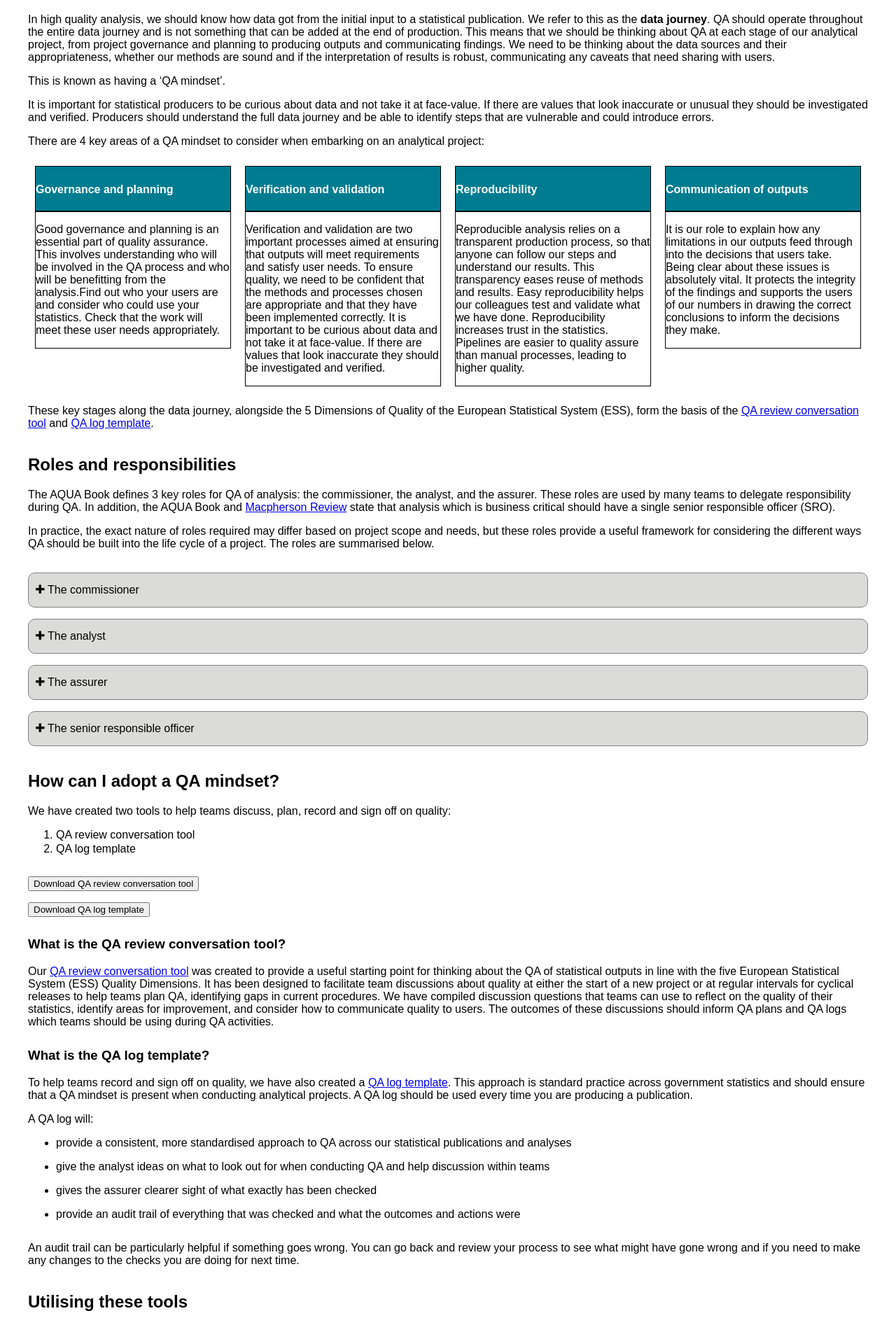
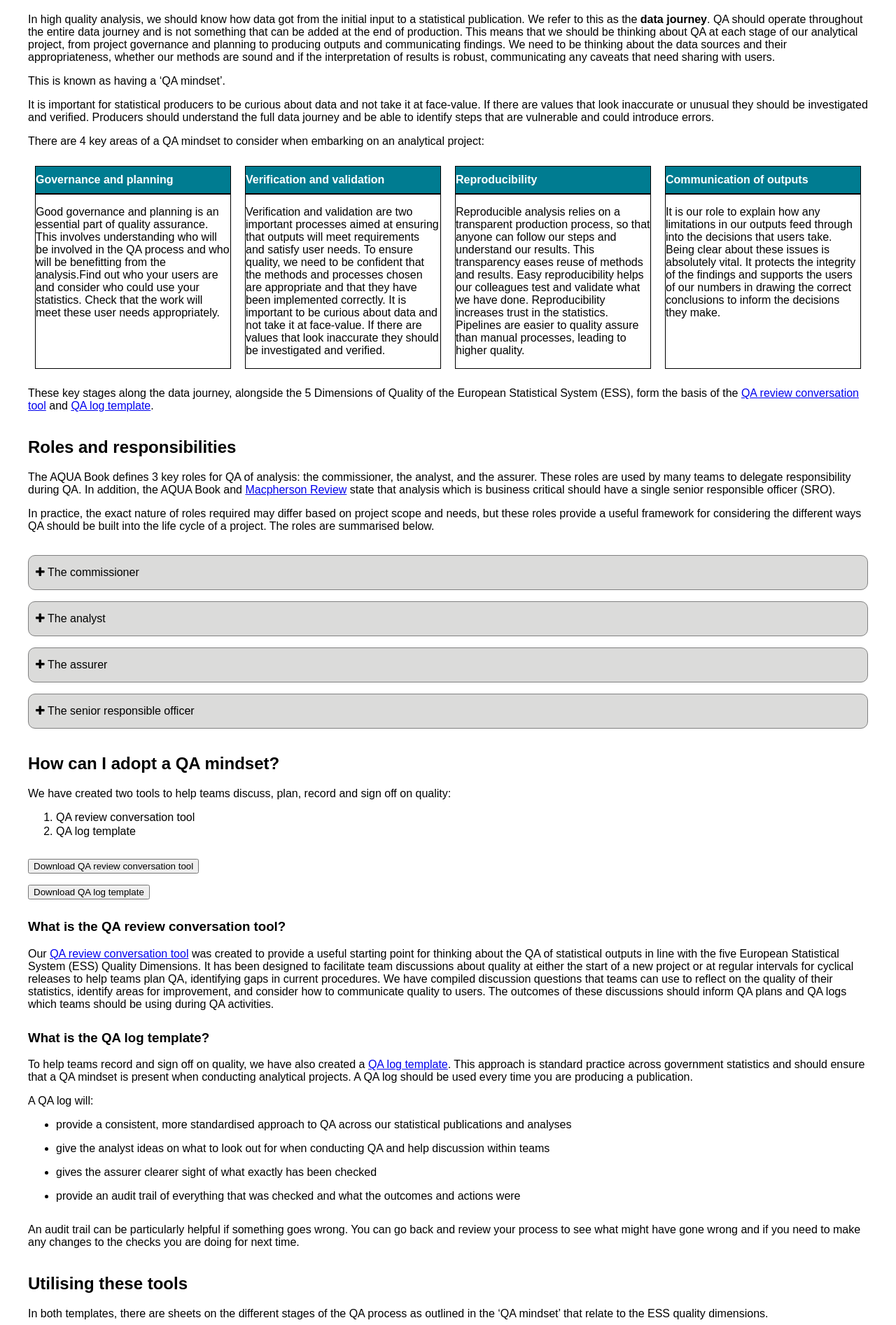
Before and after one commit to BenCuff/github-pages-test, a Jekyll site: the page built from docs/quality-assurance.md, in a window 1280 px wide. Shown: the part 2491-4384 px from the top of the page at 70% size. Built offline with Jekyll 4.4.1, drawn with Linux system fonts in a browser that asks for light colours.

Commit message:
Minor tidying up

```diff
--- a/docs/assets/styles.css
+++ b/docs/assets/styles.css
@@ -194,6 +194,36 @@ code{
   padding: 10px;
 }
 
+.cards-container{
+  display: flex;
+  flex-wrap: wrap;
+
+}
+
+.cards-container h4{
+  color: white;
+  margin: 10px 0;
+}
+
+.card{
+  flex: 1;
+  margin: 10px;
+  min-width: 200px;
+  display: flex;
+  flex-direction: column;
+}
+
+.card-top{
+  border: 1pt solid black;
+  background-color: #007C91;
+
+}
+
+.card-bottom{
+  border: 1pt solid black;
+  flex: 1;
+}
+
 /*Images and text side-by-side*/
 .image-text-container {
   display: flex;
@@ -250,30 +280,3 @@ td:first-child {
 @media only screen and (max-width: 350px) {
   .page-nav{display:block;}
 }
-
-
-.cards-container{
-  display: flex;
-  flex-wrap: wrap;
-
-}
-
-.cards-container h4{color: white}
-
-.card{
-  flex: 1;
-  margin: 10px;
-  min-width: 200px;
-  .card = display: flex; flex-direction: column;
-}
-
-.card-top{
-  border: 1pt solid black;
-  background-color: #007C91;
-
-}
-
-.card-bottom{
-  border: 1pt solid black;
-  .card-bottom = flex: 1;
-}
```
